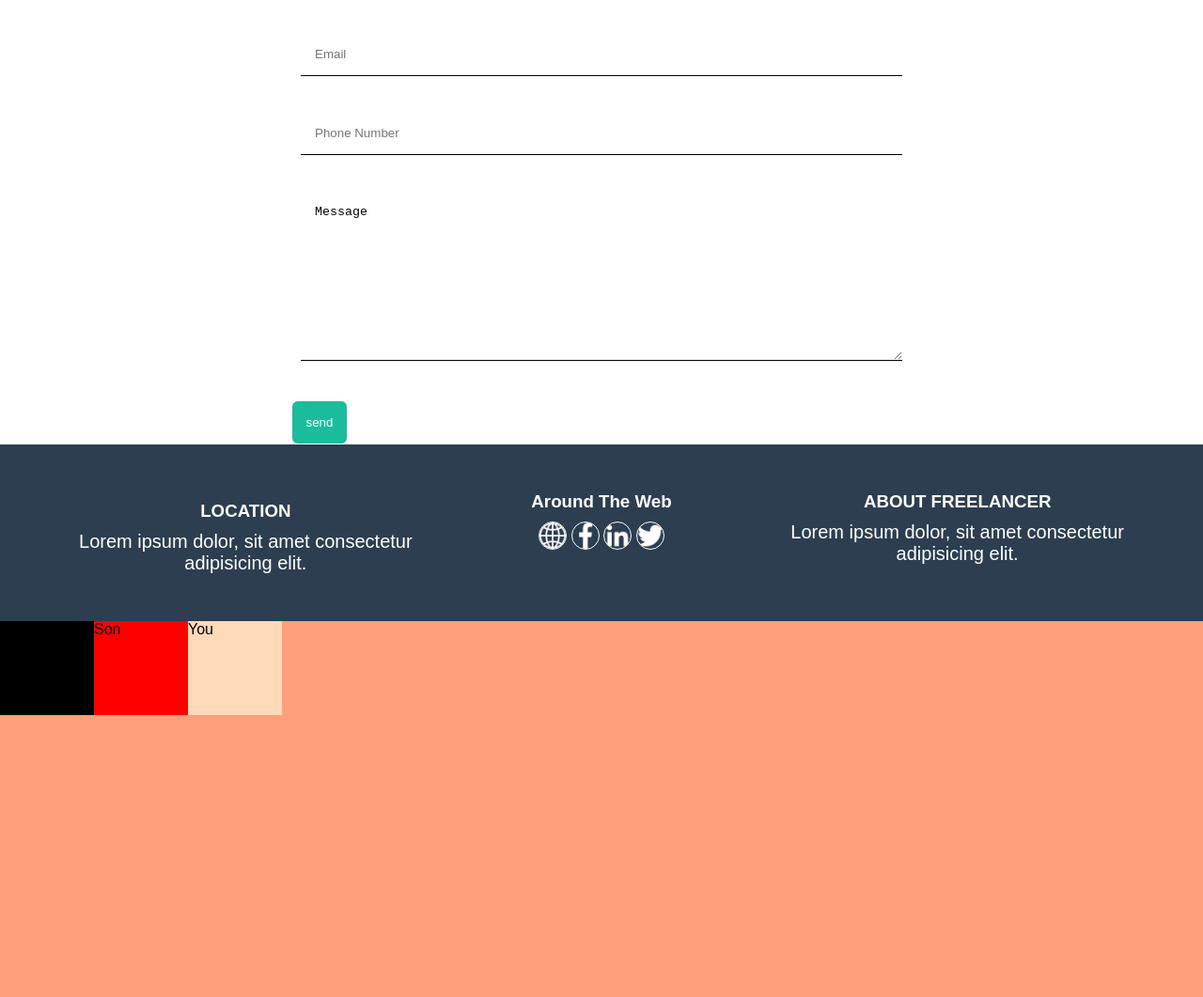
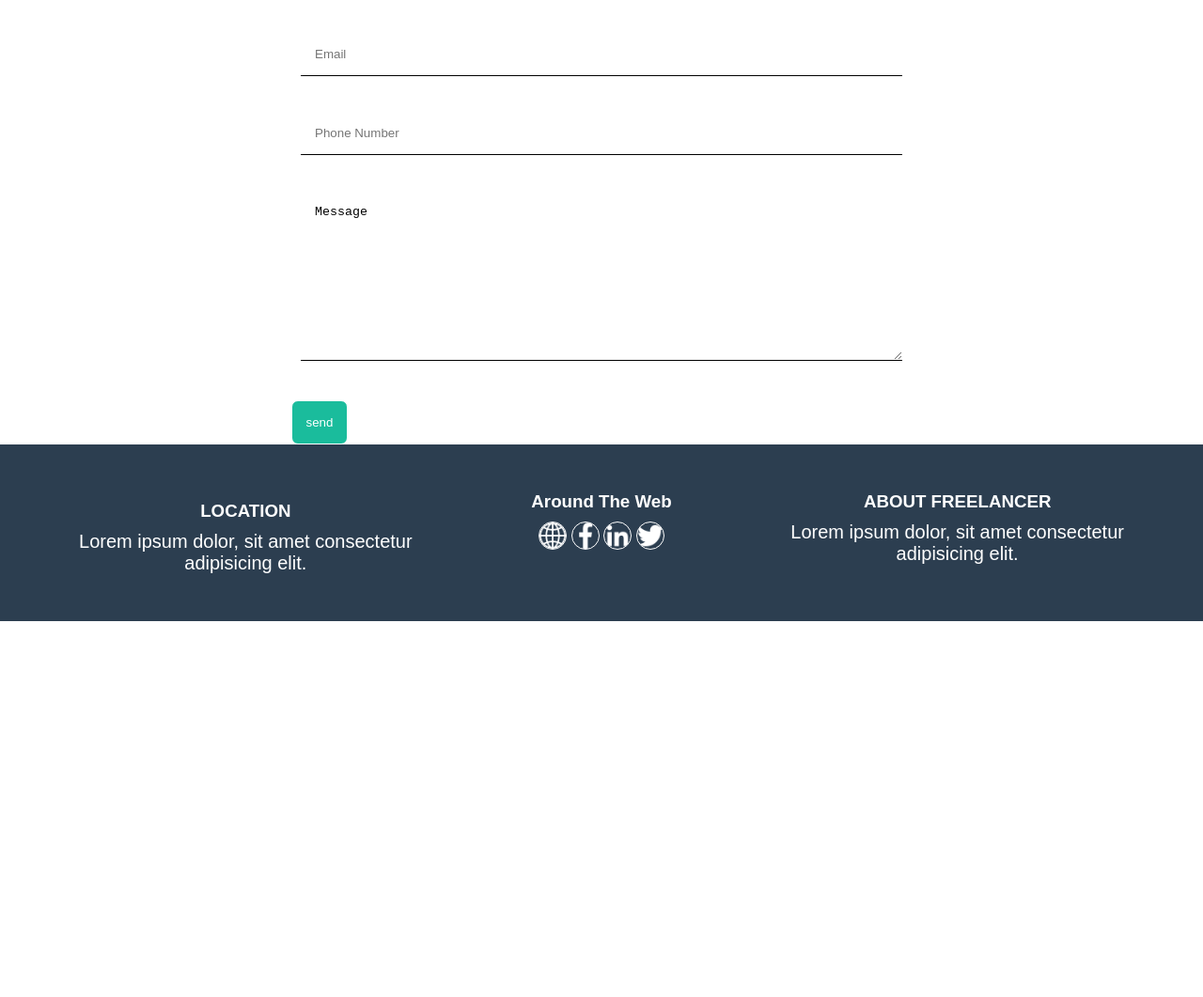
Before and after one commit to Meekness-zw/Project-2, a plain HTML site: page index.html in a window 1280 px wide. Shown: the part 2053-3114 px from the top of the page at 94% size. After the commit the page ends 2714 px from the top, so only its background shows below. Drawn offline with Linux system fonts and the light colour scheme.

Commit message:
fixed Project 2

```diff
--- a/css/style.css
+++ b/css/style.css
@@ -143,27 +143,3 @@ footer p{
     border: 1px solid white;
     border-radius: 50px;
 }
-.black{
-    background-color: black;
-    width: 100px;
-    height: 100px;
-}
-.red{
-    background-color: red;
-    width: 100px;
-    height: 100px;
-}
-.peach{
-    background-color: peachpuff;
-    width: 100px;
-    height: 100px;
-}
-.container{
-    background-color: lightsalmon;
-    height: 50vh;
-    display: flex;
-    flex-direction: row;
-    align-items: baseline;
-    flex-wrap: ;
-
-}
--- a/index.html
+++ b/index.html
@@ -86,12 +86,6 @@
                 <p>Lorem ipsum dolor, sit amet consectetur adipisicing elit. </p>
             </div>
         </footer>
-
-    <div class="container">
-        <div class="black">Damn</div>
-        <div class="red">Son</div>
-        <div class="peach">You</div>
-    </div>
        </section>
 </body>
 </html>
```
